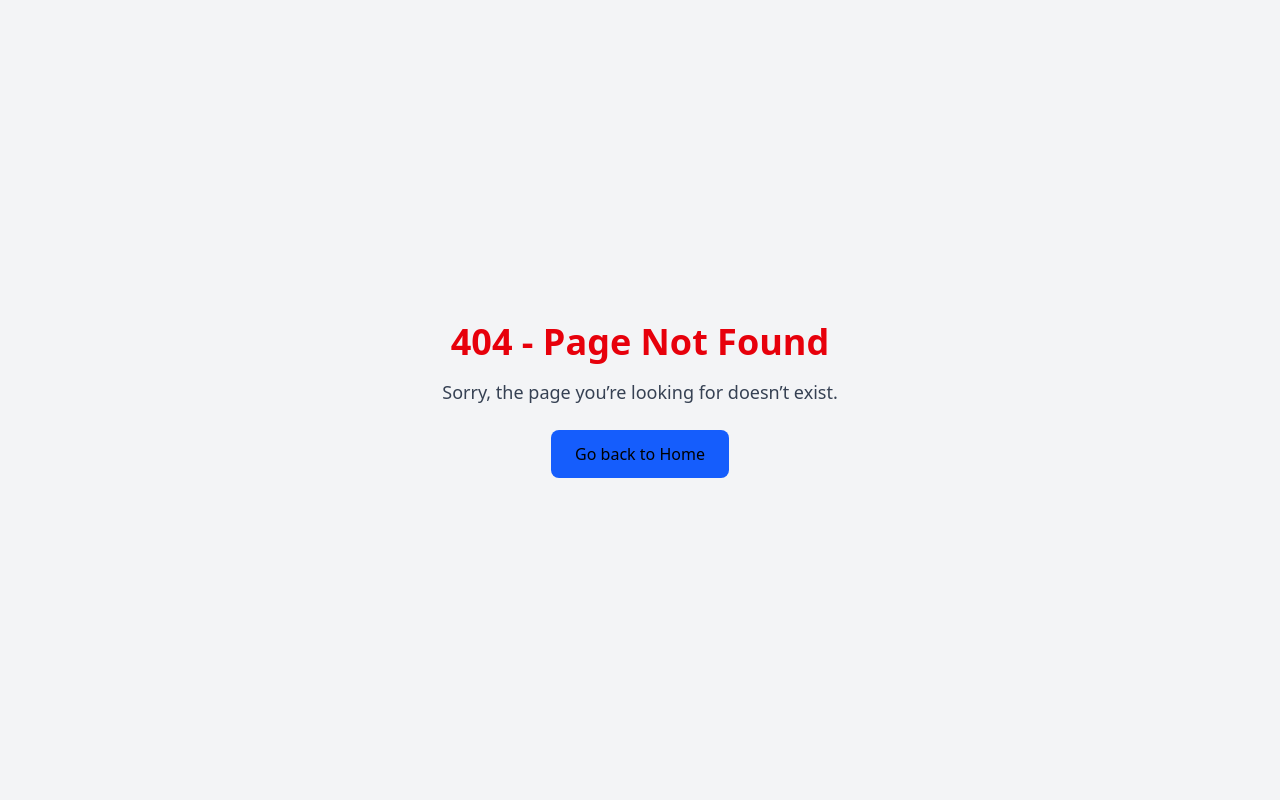
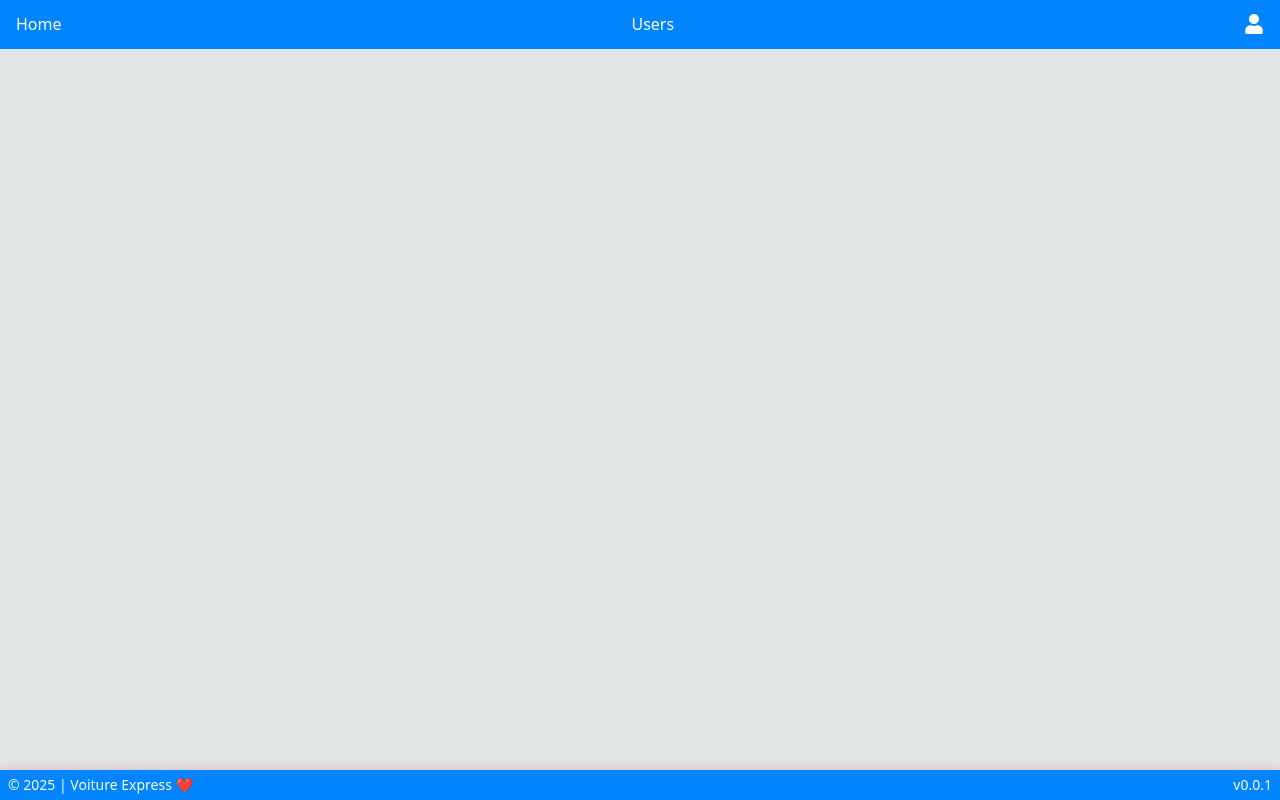
Before and after one commit to mtoanp/voiture-express, a React (Vite) app: page /profile in a window 1280 px wide. Before the commit this address had no page. Built offline with nearby package versions, Linux system fonts and the light colour scheme.

Commit message:
feat(auth): add profile

```diff
--- a/src/app/app.router.tsx
+++ b/src/app/app.router.tsx
@@ -1,5 +1,5 @@
 import App from "./app";
-import { Home, NotFound } from "../features/index";
+import { Home, NotFound, Profile } from "../features/index";
 import { authRoutes } from "../features/auth/auth.router";
 import { userRoutes } from "../features/user/user.router";
 
@@ -10,6 +10,7 @@ const appRoutes = [
     errorElement: <NotFound />,
     children: [
       { path: "", element: <Home /> }, // Render Home component when URL is '/'
+      { path: "/profile", element: <Profile /> }, // Render Home component when URL is '/'
       ...authRoutes,
       ...userRoutes,
     ],
--- a/src/features/auth/login/login.tsx
+++ b/src/features/auth/login/login.tsx
@@ -34,7 +34,7 @@ const LogIn = () => {
 
       // Save to context
       login(user, accessToken);
-      navigate("/");
+      navigate("/profile");
     } catch (err) {
       setError(err instanceof Error ? err.message : "Unexpected error");
     }
--- a/src/features/home/home.tsx
+++ b/src/features/home/home.tsx
@@ -1,5 +1,5 @@
+import "./home.scss";
 import { useNavigate } from "react-router-dom";
-import "./home.scss";
 
 const Home = () => {
   const navigate = useNavigate();
--- a/src/features/index.tsx
+++ b/src/features/index.tsx
@@ -1,5 +1,6 @@
 export { default as NotFound } from "./not-found/not-found";
 export { default as Home } from "./home/home";
+export { default as Profile } from "./profile/profile";
 // export { default as LogIn } from "./auth/login/login";
 // export { default as UserList } from "./Users/UserList/UserList";
 // export { default as NewUser } from "./Users/NewUser/NewUser";
--- /dev/null
+++ b/src/features/profile/profile.tsx
@@ -0,0 +1,6 @@
+import UserDetails from "../user/user-detail/user-detail";
+
+const Profile = () => {
+  return <UserDetails />;
+};
+export default Profile;
--- /dev/null
+++ b/src/features/user/user-detail/user-detail.tsx
@@ -0,0 +1,27 @@
+import "./user-detail.scss";
+import { useAuth } from "../../../features/auth/auth.context";
+
+const UserDetails = () => {
+  const { currentUser } = useAuth();
+
+  if (!currentUser) return null; // or a fallback UI
+
+  return (
+    <div className="user-detail flex flex-col py-4 gap-y-2 text-sm text-gray-700">
+      <div className="font-semibold">Welcome back 👋</div>
+      <div>
+        <span className="font-medium">Name:</span> {currentUser.name}
+      </div>
+      <div>
+        <span className="font-medium">Email:</span> {currentUser.email}
+      </div>
+      {currentUser.role && (
+        <div>
+          <span className="font-medium">Role:</span> {currentUser.role}
+        </div>
+      )}
+    </div>
+  );
+};
+
+export default UserDetails;
--- a/src/shared/components/footer/footer.scss
+++ b/src/shared/components/footer/footer.scss
@@ -5,7 +5,7 @@ $accent-yellow: #ffcc29;
 
 .footer {
 	// background: linear-gradient(to right, $secondary-red, $primary-red);
-	background: red;
+	background: rgb(0, 132, 255);
 	box-shadow: 0 -2px 10px rgba($primary-red, 0.2);
 	color: #fff;
 	padding: 0 0.5rem;
--- a/src/shared/components/navbar/navbar.scss
+++ b/src/shared/components/navbar/navbar.scss
@@ -4,10 +4,11 @@ $secondary-red: #c41230;
 $accent-yellow: #ffcc29;
 
 .navbar {
-	// background-color: transparent !important;
-	background-color: red;
-	// border-top: 1px solid rgba(231, 13, 13, 0.986);
+	background-color: rgb(0, 132, 255);
 	margin-top: -1px;
+	// .logo {
+	// 	background-color: rgb(0, 132, 255);
+	// }
 }
 
 // ---------------------------------------------------
--- a/src/shared/components/navbar/navbar.tsx
+++ b/src/shared/components/navbar/navbar.tsx
@@ -14,7 +14,9 @@ const Navbar = () => {
 
   return (
     <nav className="navbar w-full px-4 text-white flex justify-between items-center">
-      <NavLink to="/">Home</NavLink>
+      <NavLink to="/" className="logo">
+        Home
+      </NavLink>
       <NavLink to="/users">Users</NavLink>
 
       <div className="nav-right">
@@ -23,9 +25,15 @@ const Navbar = () => {
             <FaUser size={20} />
           </NavLink>
         ) : (
-          <button onClick={handleLogout} className="text-gray-700 hover:text-red-600 transition font-medium">
-            <FaPowerOff size={20} color="red" />
-          </button>
+          <div className="">
+            <button onClick={() => navigate("/profile")} className="cursor-pointer text-gray-700 hover:text-red-600 transition font-medium mr-4">
+              <FaUser size={20} />
+            </button>
+
+            <button onClick={handleLogout} className="cursor-pointer text-gray-700 hover:text-red-600 transition font-medium">
+              <FaPowerOff size={20} color="red" />
+            </button>
+          </div>
         )}
       </div>
     </nav>
```
Also changed, not shown: src/features/user/user-detail/user-detail.scss (added).
